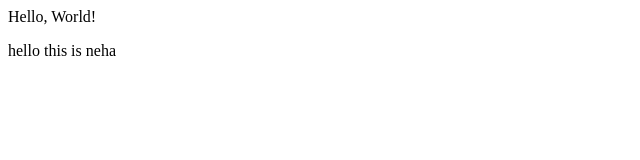
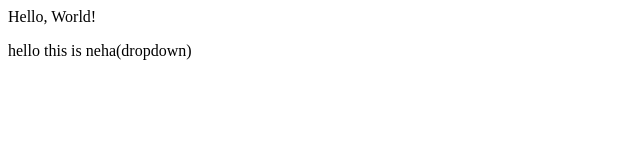
Before and after one commit to nehagaidhane/localrepo, a plain HTML site: page index.html in a window 1280 px wide. Shown: the full height of the page, 0-640 px from the left. Drawn offline with Linux system fonts and the light colour scheme.

```diff
--- a/index.html
+++ b/index.html
@@ -1,2 +1,2 @@
 <p>Hello, World!</p>
-hello this is neha
+hello this is neha(dropdown)
```
